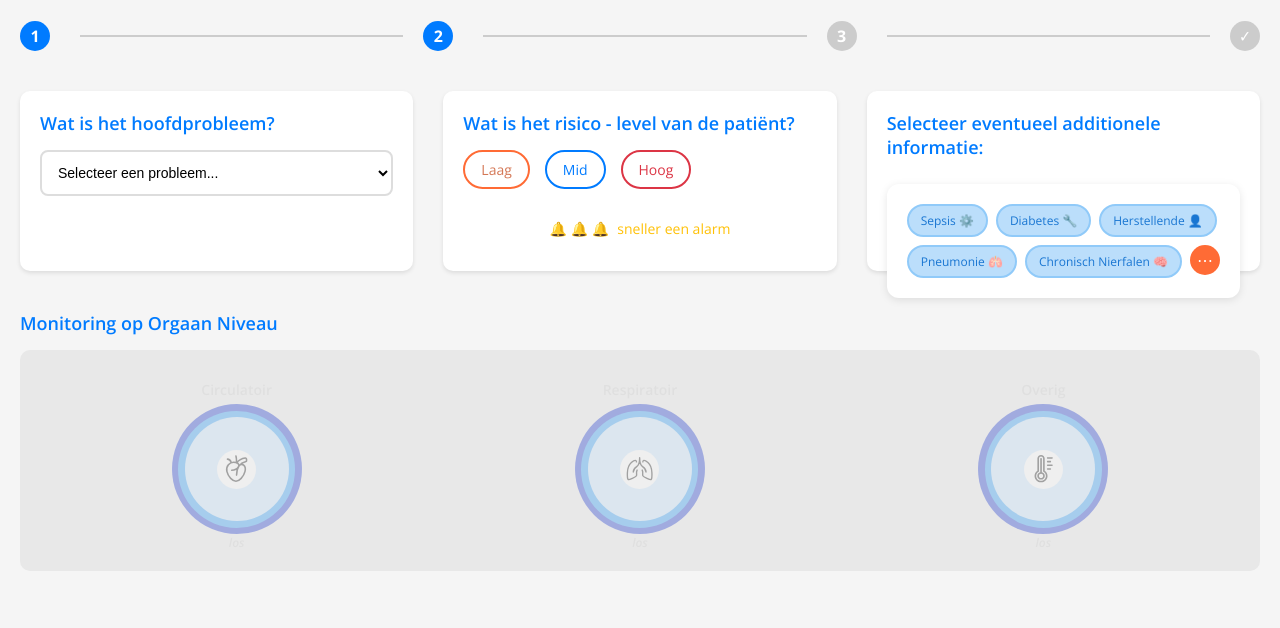
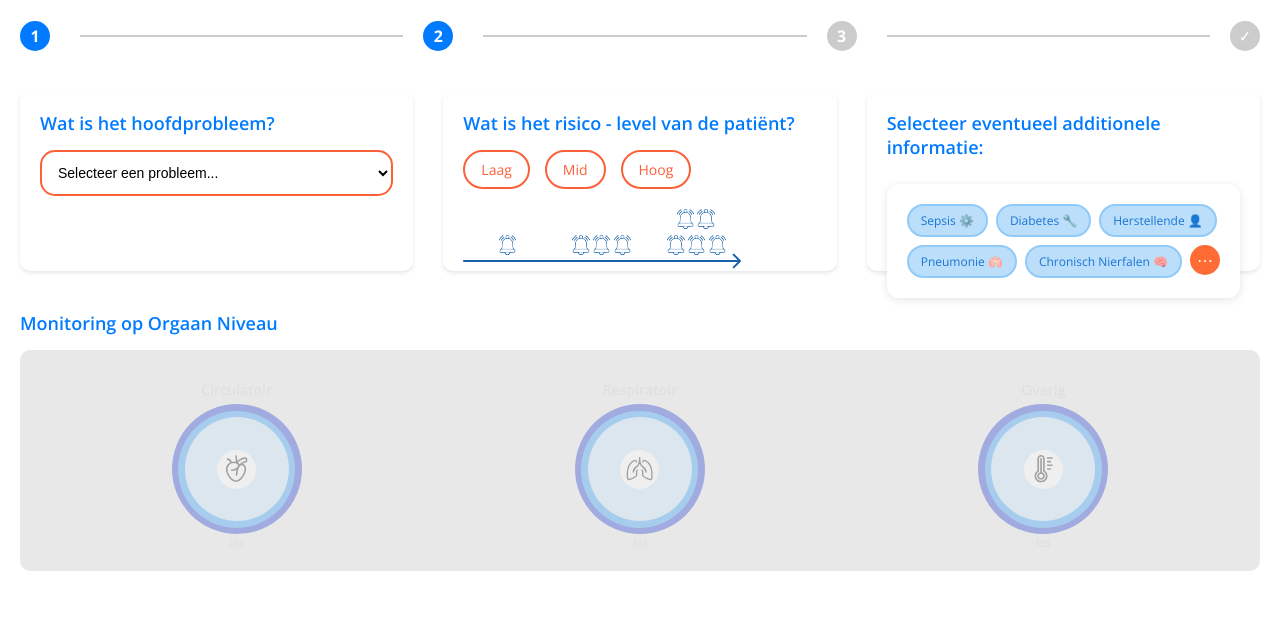
Before and after one commit to ileen123/UI-smart-alarm-try-out, a website: page index.html in a window 1280 px wide. Shown: the part 147-775 px from the top of the page. Drawn offline with nearby package versions, Linux system fonts and the light colour scheme.

Commit message:
alarm overview changing

```diff
--- a/index.html
+++ b/index.html
@@ -75,10 +75,9 @@
                 <button class="btn risk-med">Mid</button>
                 <button class="btn risk-high">Hoog</button>
             </div>
-            <!-- Dynamic alarm indicator that changes based on risk level -->
-            <div class="alarm-indicator">
-                <div>🔔 🔔 🔔</div>
-                <div>sneller een alarm</div>
+            <!-- Static alarm indicator SVG -->
+            <div class="alarm-indicator-svg">
+                <img src="svg's/alarm_indicator.svg" alt="Alarm Indicator" />
             </div>
         </div>
 
--- a/styles.css
+++ b/styles.css
@@ -25,7 +25,7 @@
 body {
     font-family: 'Open Sans', 'Segoe UI', Tahoma, Geneva, Verdana, sans-serif; /* Open Sans as primary font */
     font-weight: 400; /* Regular weight for body text */
-    background-color: #f5f5f5; /* Light gray background for clinical feel */
+    background-color: #ffffff; /* Light gray background for clinical feel */
     padding: 20px; /* Consistent spacing around page content */
 }
 
@@ -187,6 +187,22 @@ body {
     flex: 1; /* Take remaining space in form section */
 }
 
+/* Alarm indicator SVG styling */
+.alarm-indicator-svg {
+    margin-top: 0px; /* Space above the indicator */
+    margin-bottom: 0; /* No space below to match button group */
+    display: flex;
+    justify-content: left; /* Center the SVG */
+    width: 100%; /* Full width to match the form section */
+}
+
+.alarm-indicator-svg svg,
+.alarm-indicator-svg img {
+    max-width: 120%; /* Responsive scaling */
+    height: 60px; /* Fixed smaller height to fit in container */
+    display: block; /* Remove extra spacing */
+}
+
 /* =============================================================================
    5. BUTTON STYLES - Interactive Elements
 ============================================================================= */
@@ -227,18 +243,18 @@ body {
 
 /* Risk level button color coding */
 .btn.risk-low {
-    border-color: #ff6b35; /* Orange border for low risk */
-    color: #d47755; /* Orange text */
+    border-color: #FC6039; /* Orange border for low risk */
+    color: #FC6039; /* Orange text */
 }
 
 .btn.risk-med {
-    border-color: #007bff; /* Blue border for medium risk */
-    color: #007bff; /* Blue text */
+    border-color: #FC6039; /* Blue border for medium risk */
+    color: #FC6039; /* Blue text */
 }
 
 .btn.risk-high {
-    border-color: #dc3545; /* Red border for high risk */
-    color: #dc3545; /* Red text */
+    border-color: #FC6039; /* Red border for high risk */
+    color: #FC6039; /* Red text */
 }
 
 /* Selected state for specific risk buttons - overrides unselected colors */
@@ -256,8 +272,8 @@ body {
 .problem-dropdown {
     width: 100%; /* Full width of container */
     padding: 12px 16px; /* Internal spacing */
-    border: 2px solid #ccc; /* Gray border */
-    border-radius: 8px; /* Rounded corners */
+    border: 2px solid #FC6039; /* Gray border */
+    border-radius: 15px; /* Rounded corners */
     background: white; /* White background */
     font-size: 14px; /* Standard font size */
     cursor: pointer; /* Hand cursor */
@@ -586,8 +602,8 @@ body {
 .problem-dropdown {
     width: 100%;
     padding: 12px;
-    border: 2px solid #ddd;
-    border-radius: 8px;
+    border: 2px solid #FC6039;
+    border-radius: 15px;
     font-size: 14px;
     background: white;
     cursor: pointer;
```
Also changed, not shown: alarm-overview.html (+3 -23 lines), circulatoir-settings.html (+1 -1 lines), svg's/alarm_indicator.svg (added), svg's/patient_icon.svg (added).
